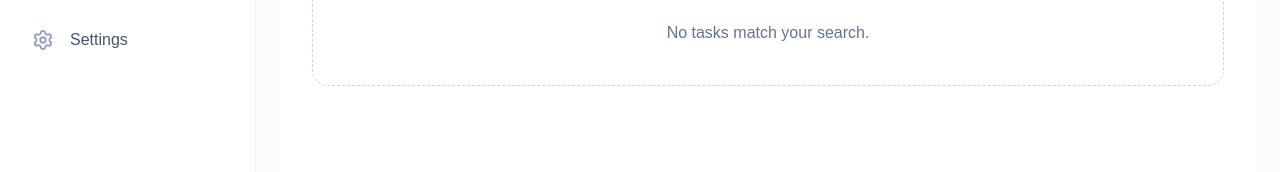
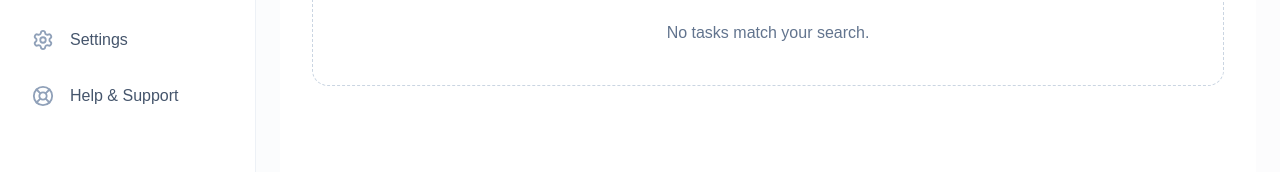
Before and after one commit to CheangSeyha/Production_Jomnus, a Next.js app: page /dashboard in a window 1280 px wide. Shown: the part 371-543 px from the top of the page. Built offline with nearby package versions, Linux system fonts and the light colour scheme; no server answers; sample sign-in values are in the browser's storage.

Commit message:
feat(ui): add help and support navigation link to user sidebar

```diff
--- a/src/components/dashboard/sidebar.tsx
+++ b/src/components/dashboard/sidebar.tsx
@@ -41,6 +41,7 @@ export default function Sidebar({ role, isOpen = false, onClose }: Props) {
     { name: "My Requests", icon: Handshake, href: "/myrequest" },
     { name: "Messages", icon: MessageSquare, href: "/message" },
     { name: "Settings", icon: Settings, href: "/setting" },
+    { name: "Help & Support", icon: LifeBuoy, href: "/support" },
   ];
 
   const adminNav = [
```
